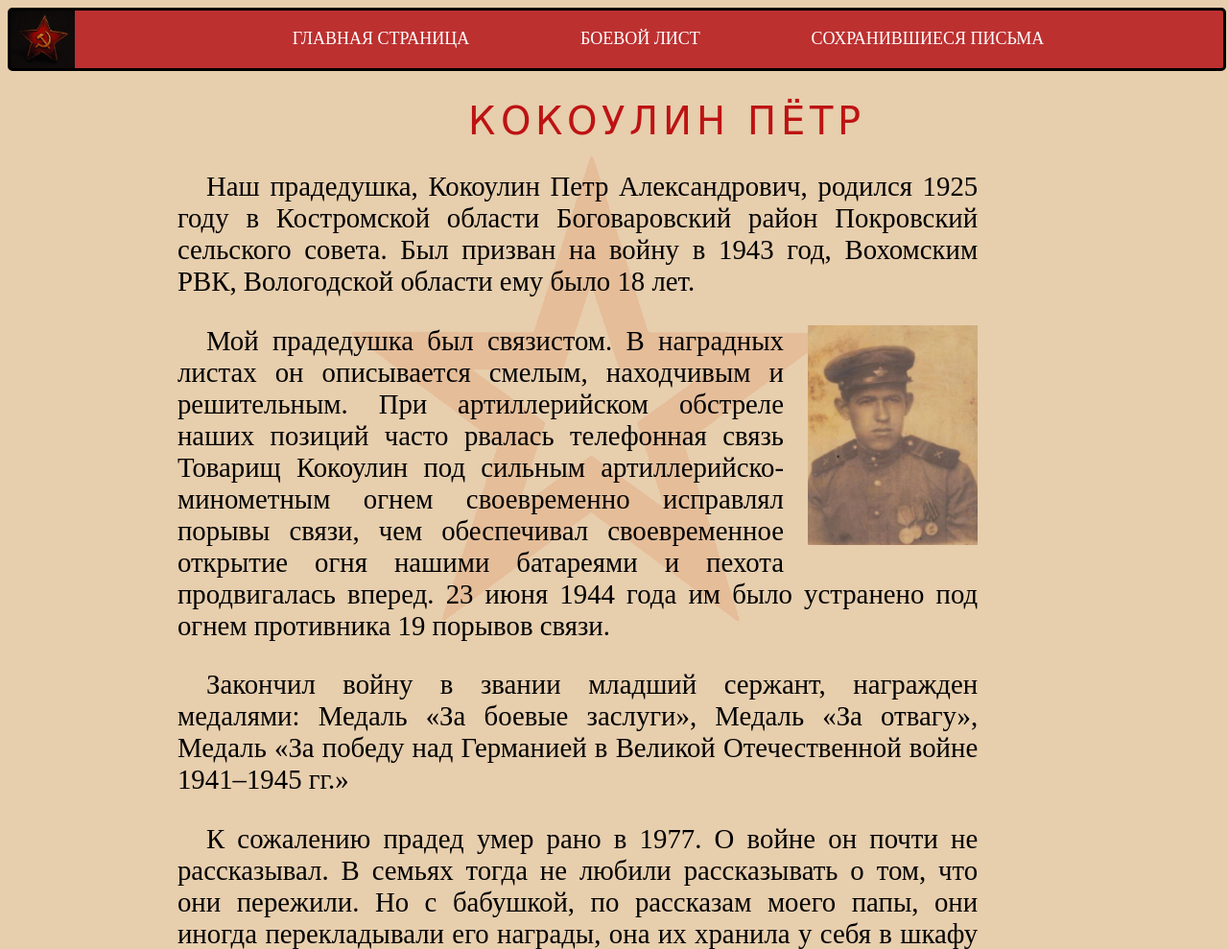
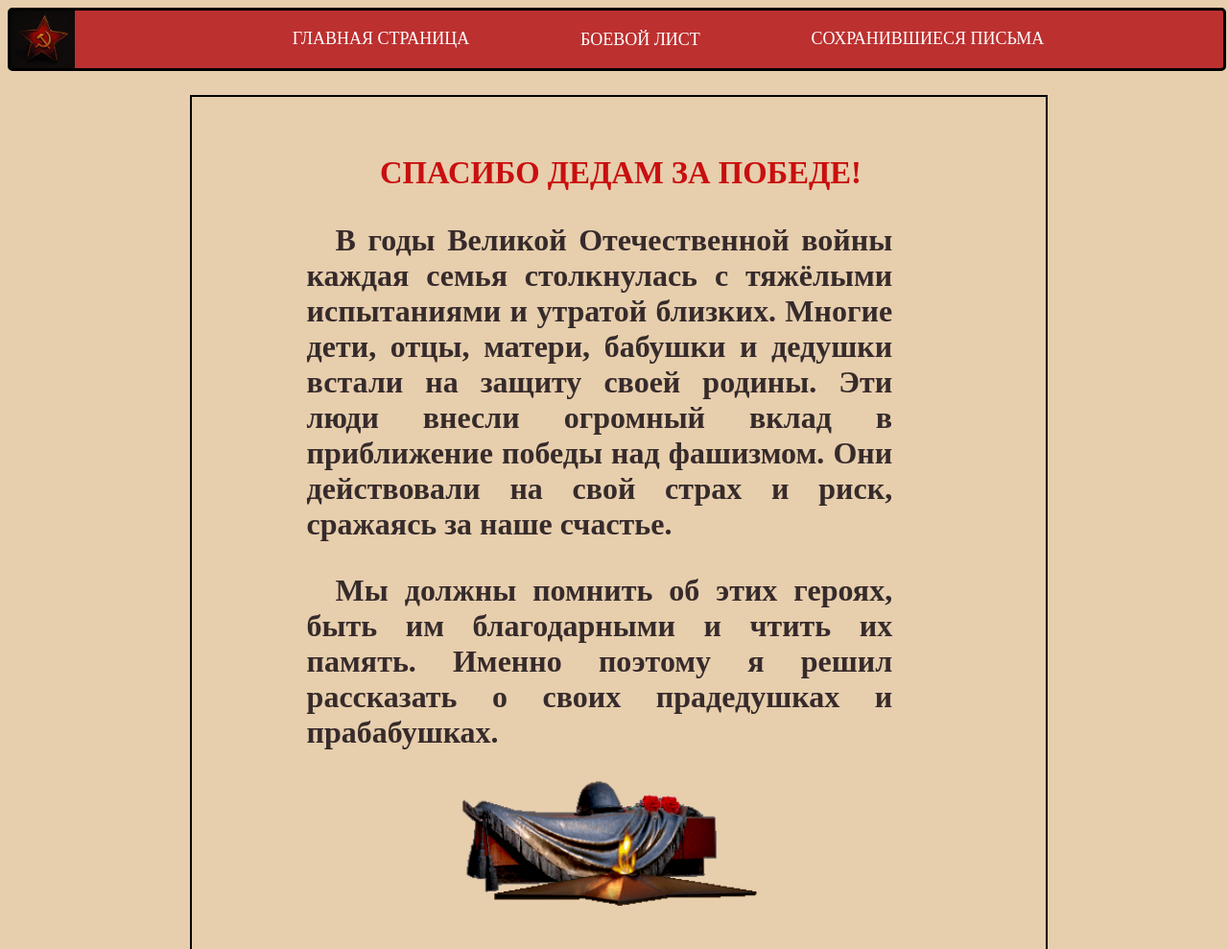
Before and after one commit to koegan-websayt/site_family, a plain HTML site: page heroes/heroes.html in a window 1280 px wide. Shown: the top 989 px of the page at 96% size. Drawn offline with Linux system fonts and the light colour scheme.

Commit message:
Add files via upload

```diff
--- a/basic2.css
+++ b/basic2.css
@@ -68,6 +68,7 @@
 
 
 body {
+   overflow: hidden;
    background-color: rgb(231, 206, 173);
 }
 
--- a/heroes/heroes.css
+++ b/heroes/heroes.css
@@ -1,50 +1,61 @@
-.logo-text {
-    margin-left: 38%;
-    font-size: 1.2em;
-    line-height: 150%;
+.under_menu {
+   margin-top: 0.30%;
 }
 
-.waviy span {
-    font-family: Comic Sans MS, Comic Sans, cursive;
-    margin-top: 5%;
-    display: inline-block;
-    font-size: 40px;
-    color: #bd1313;
-    text-transform: uppercase;
-    animation: flip 2s infinite;
-    animation-delay: calc(.2s * var(--i))
+.under_menu-content {
+    border-radius: 4%;
+    display: none;
+    position: absolute;
+    border: 2px solid rgb(0, 0, 0);
+    /* background-color:  rgb(223, 203, 173); */
+    background-color:  #d45959;
+    min-width: 160px;
 }
 
-@keyframes flip {
-    0%,80% {
-        transform: rotateY(360deg)
-    }
+.under_menu-content a {
+    font-size: 120%;
+    color: rgb(255, 255, 255);
+    padding: 12px 16px;
+    text-decoration: none;
+    display: block;
 }
 
-.zvezda {
-    width: 39%;
-    position: absolute;
-    z-index: -1;
-    margin-left: 28%;
-    margin-top: 1%;
- }
-
-.heroespic {
-    float: right;
-    width: 14%;
-    margin: 0% 30px 2px 2%;
-    margin-right: 20%;
+.under_menu-content a:hover {
+    background-color: #e07979;
+}
+.under_menu:hover .under_menu-content {
+    display: block;
 }
 
-.text1 {
-    margin-top: 2%;
-    font-size: 180%;
-}
-
-p {
+h1 {
+    color: rgb(54, 43, 43);
     text-indent: 30px;
     text-align: justify;
     z-index: 0;
-    margin-left: 14%;
-    margin-right: 20%;
+    margin-left: 13%;
+    margin-right: 18%;
+    margin-top: 2%;
 }
+
+.lite {
+    width: 25%;
+    position: absolute;
+    margin-left: 10%;
+    margin-top: -4%;
+}
+
+.frame {
+    border: 2px solid black;
+    text-align: center;
+    margin-left: 15%;
+    margin-top: 2%;
+    padding: 28px 1px 240px 5px;
+    width: 70%;
+}
+
+.thanks {
+    text-transform: uppercase;
+    font-size: 204%;
+    color: #c90f0f;
+    font-weight: 800;
+}
--- a/heroes/heroes.html
+++ b/heroes/heroes.html
@@ -13,44 +13,28 @@
         <img class="boat" src="../images/CSSS.jpg" alt="караблик">
             <ul class="button">
                 <li class="menu1"><a href="../index.html">ГЛАВНАЯ СТРАНИЦА</a></li>
-                <li class="menu2"><a href="#">БОЕВОЙ ЛИСТ</a></li>
+                <div class="under_menu">
+                    <li class="menu2"><a>БОЕВОЙ ЛИСТ</a></li>
+                    <div class="under_menu-content">
+                        <a href="heroes1.html">Кокоулин Пётр Александрович</a>
+                        <a href="#">В разработке</a>
+                        <a href="#">В разработке</a>
+                    </div>
+                 </div>
                 <li class="menu3"><a href="#">СОХРАНИВШИЕСЯ ПИСЬМА</a></li>
             </ul>
     </div>
+    <div class="frame">
+        <p class="thanks">Спасибо дедам за победе!</p>
+        <h1>
+            <p>
+                В годы Великой Отечественной войны каждая семья столкнулась с тяжёлыми испытаниями и утратой близких. Многие дети, отцы, матери, бабушки и дедушки встали на защиту своей родины.
+                Эти люди внесли огромный вклад в приближение победы над фашизмом. Они действовали на свой страх и риск, сражаясь за наше счастье.
+            </p>
 
-    <div class="logo-text">
-        <div class="waviy">
-            <span style="--i:14">К</span>
-            <span style="--i:1">О</span>
-            <span style="--i:2">К</span>
-            <span style="--i:3">О</span>
-            <span style="--i:4">У</span>
-            <span style="--i:5">Л</span>
-            <span style="--i:5">И</span>
-            <span style="--i:5">Н</span>
-            <span style="--i:6">&nbsp;</span>
-            <span style="--i:7">П</span>
-            <span style="--i:8">Ё</span>
-            <span style="--i:9">Т</span>
-            <span style="--i:10">Р</span>
-        </div>
+            <p>
+                Мы должны помнить об этих героях, быть им благодарными и чтить их память. Именно поэтому я решил рассказать о своих прадедушках и прабабушках.
+            </p>
+            <img class="lite" src="../images/lite.gif" alt="">
+        </h1>
     </div>
-    <img class="zvezda" src="../images/zvezda.gif" alt="">
-    <div class="text1">
-        <p>
-            Наш прадедушка, Кокоулин Петр Александрович, родился 1925 году в Костромской области Боговаровский район Покровский сельского совета. Был призван на войну в 1943 год,  Вохомским РВК, Вологодской области ему было 18 лет.
-        </p>
-        <img class="heroespic" src="../images/heroespic.jpg" alt="">
-        <p>
-            Мой прадедушка был связистом. В наградных листах он описывается смелым, находчивым  и решительным. При артиллерийском обстреле наших позиций часто рвалась телефонная связь Товарищ Кокоулин под сильным артиллерийско-минометным огнем своевременно исправлял порывы связи, чем обеспечивал своевременное открытие огня нашими батареями и пехота продвигалась вперед. 23 июня 1944 года им было устранено под огнем противника 19 порывов связи.
-        </p>
-        <p>
-            Закончил войну в звании младший сержант, награжден медалями: Медаль «За боевые заслуги», Медаль «За отвагу», Медаль «За победу над Германией в Великой Отечественной войне 1941–1945 гг.»
-        </p>
-        <p>
-            К сожалению прадед  умер рано в 1977. О войне он почти не рассказывал. В семьях тогда не любили рассказывать о том, что они пережили. Но с бабушкой, по рассказам моего папы, они иногда перекладывали его награды, она их хранила у себя в шкафу в коробочке. После войны прадедушка немало сделал для восстановления жизни на своей родине  с. Боговарово Костромской области.
-        Он работал председателем и вкладывал в свою работу все свою душу.
-        </p>
-    </div>
-</body>
-</html>
--- /dev/null
+++ b/heroes/heroes1.css
@@ -0,0 +1,51 @@
+.logo-text {
+    margin-left: 38%;
+    font-size: 1.2em;
+    line-height: 150%;
+    margin-top: -1%;
+}
+
+.waviy span {
+    font-family: Comic Sans MS, Comic Sans, cursive;
+    margin-top: 5%;
+    display: inline-block;
+    font-size: 40px;
+    color: #bd1313;
+    text-transform: uppercase;
+    animation: flip 2s infinite;
+    animation-delay: calc(.2s * var(--i))
+}
+
+@keyframes flip {
+    0%,80% {
+        transform: rotateY(360deg)
+    }
+}
+
+.zvezda {
+    width: 39%;
+    position: absolute;
+    z-index: -1;
+    margin-left: 28%;
+    margin-top: 1%;
+ }
+
+.heroespic {
+    float: right;
+    width: 14%;
+    margin: 0% 30px 2px 2%;
+    margin-right: 20%;
+}
+
+.text1 {
+    margin-top: 2%;
+    font-size: 180%;
+}
+
+p {
+    text-indent: 30px;
+    text-align: justify;
+    z-index: 0;
+    margin-left: 14%;
+    margin-right: 20%;
+}
```
Also changed, not shown: heroes/heroes1.html (added, +56 -0 lines), images/lite.gif (added).
